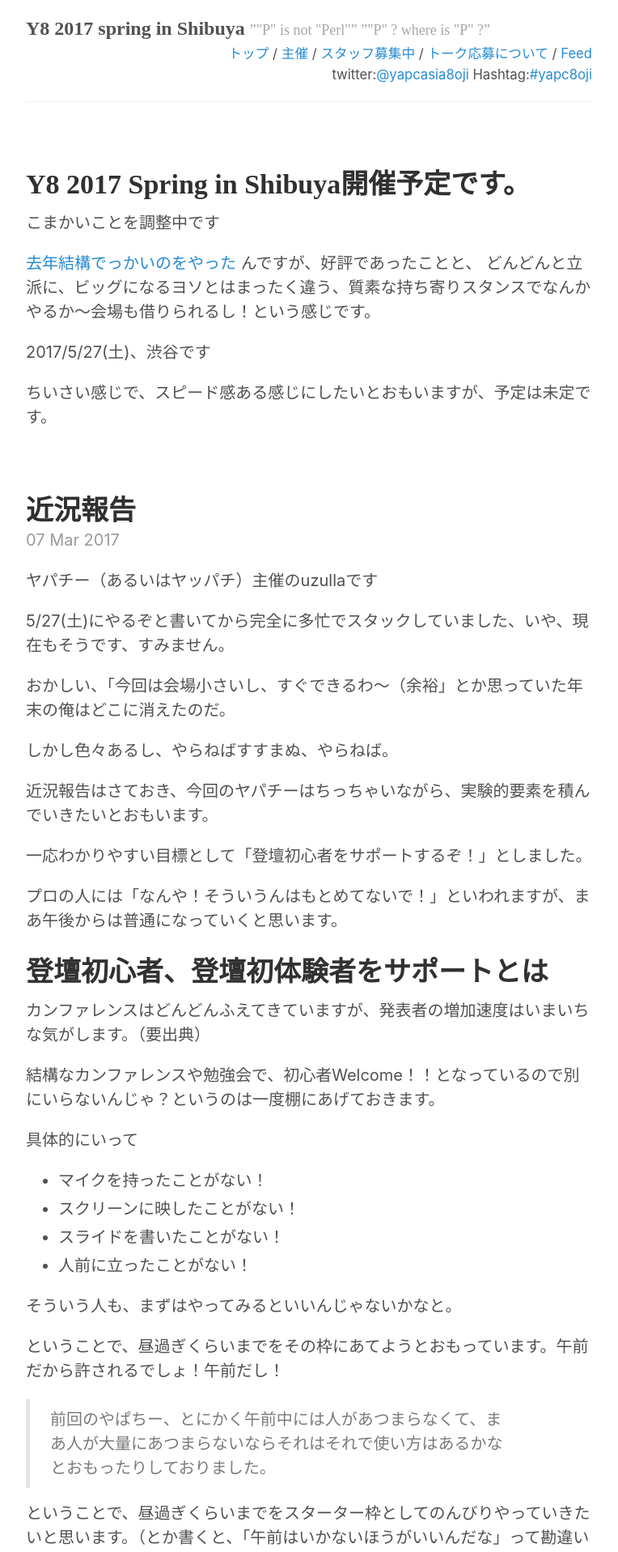
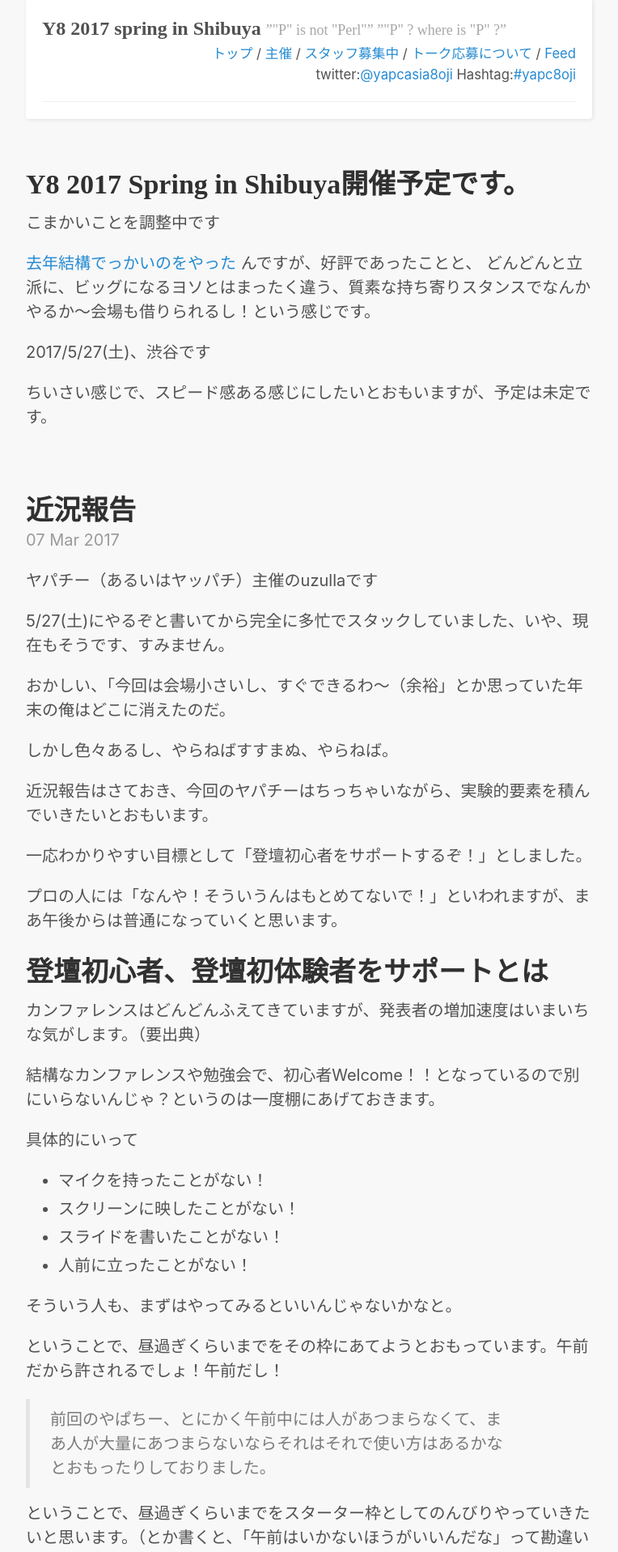
Before and after one commit to uzulla/y8-2017-spring, a Jekyll site: the page built from index.html, in a window 1280 px wide. Shown: the top 1917 px of the page at 81% size, without its empty margins (258-1022 px from the left). Built offline with Jekyll 4.4.1, drawn with Linux system fonts in a browser that asks for light colours; the list of posts is cut into pages by our own code; comment, search, counter and statistics services are not loaded.

Commit message:
Modify: header design.

```diff
--- a/_sass/_masthead.scss
+++ b/_sass/_masthead.scss
@@ -6,6 +6,11 @@
   padding-top:    1rem;
   padding-bottom: 1rem;
   margin-bottom: 3rem;
+
+  background-color: #FFF;
+  padding: 1rem;
+  box-shadow: 1px 1px 5px rgba(0, 0, 0, .1);
+  border-radius: 0 0 4px 4px;
 }
 
 .masthead-title {
--- a/_sass/_variables.scss
+++ b/_sass/_variables.scss
@@ -19,7 +19,7 @@ $root-font-size: 16px;
 $root-line-height: 1.5;
 
 $body-color: #515151;
-$body-bg: #fff;
+$body-bg: #f8f8f8;
 $link-color: $blue;
 
 $border-color: #e5e5e5;
```
